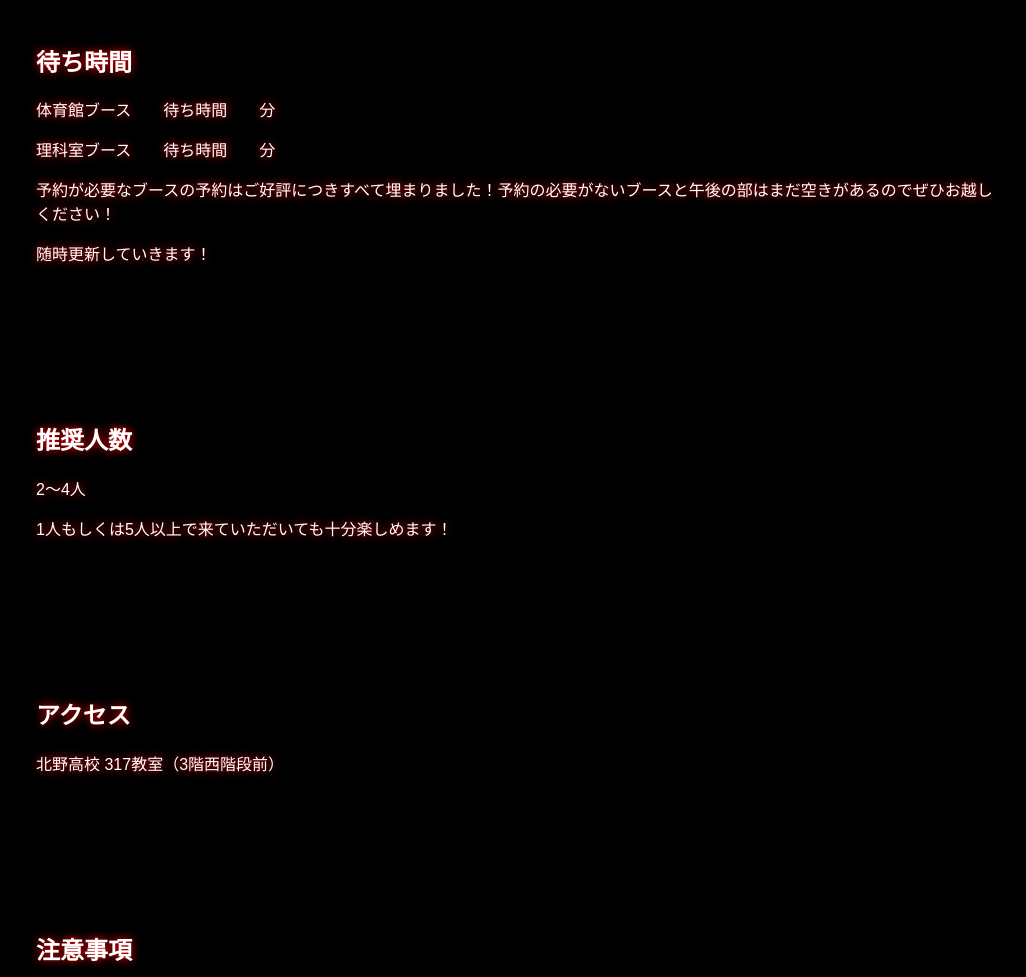
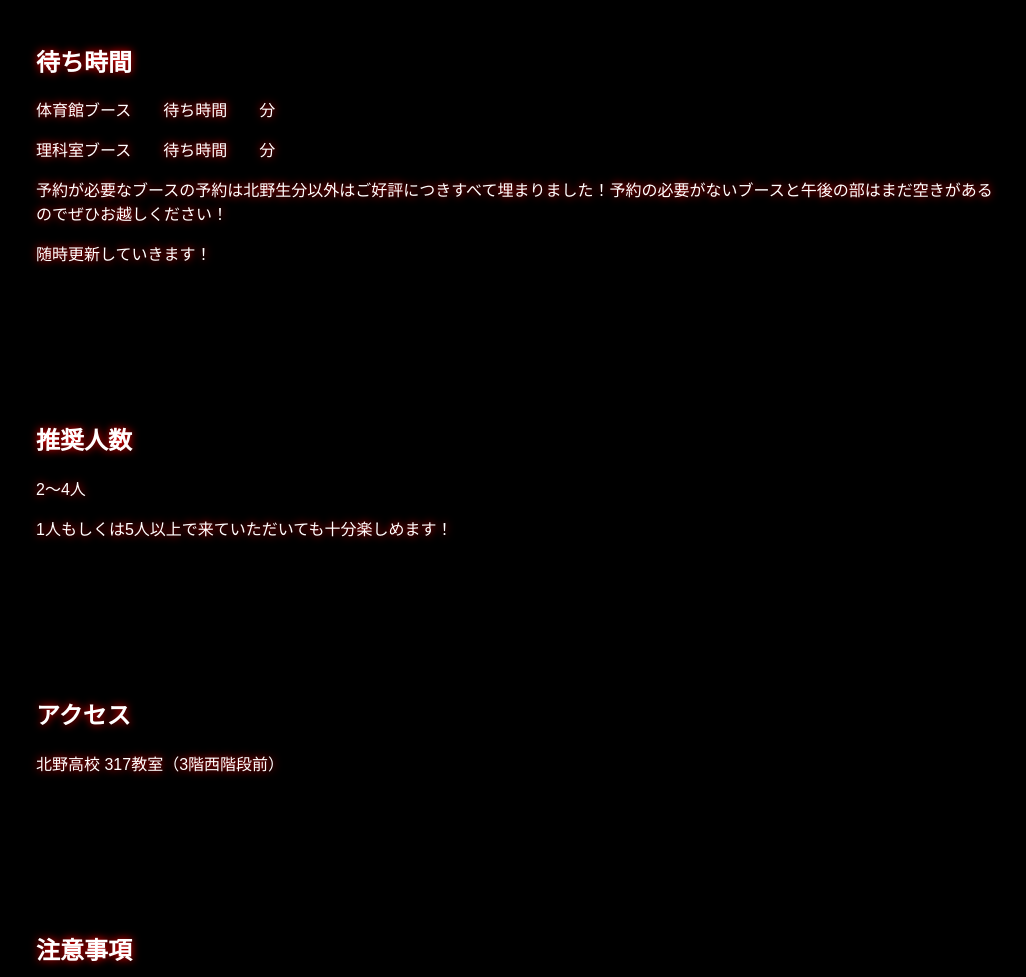
Before and after one commit to yidengs392-art/rikuryo141108, a plain HTML site: page index.html in a window 1280 px wide. Shown: the part 2279-3256 px from the top of the page, without its empty margins (124-1150 px from the left). Drawn offline with Linux system fonts and the light colour scheme.

Commit message:
index.html

```diff
--- a/index.html
+++ b/index.html
@@ -81,7 +81,7 @@
      <h2>待ち時間</h2>
      <p>体育館ブース　　待ち時間　　分</p>
      <p>理科室ブース　　待ち時間　　分</P>
-     <p>予約が必要なブースの予約はご好評につきすべて埋まりました！予約の必要がないブースと午後の部はまだ空きがあるのでぜひお越しください！</p>
+     <p>予約が必要なブースの予約は北野生分以外はご好評につきすべて埋まりました！予約の必要がないブースと午後の部はまだ空きがあるのでぜひお越しください！</p>
      <p>随時更新していきます！</p>
     </div>
 </section>
```
